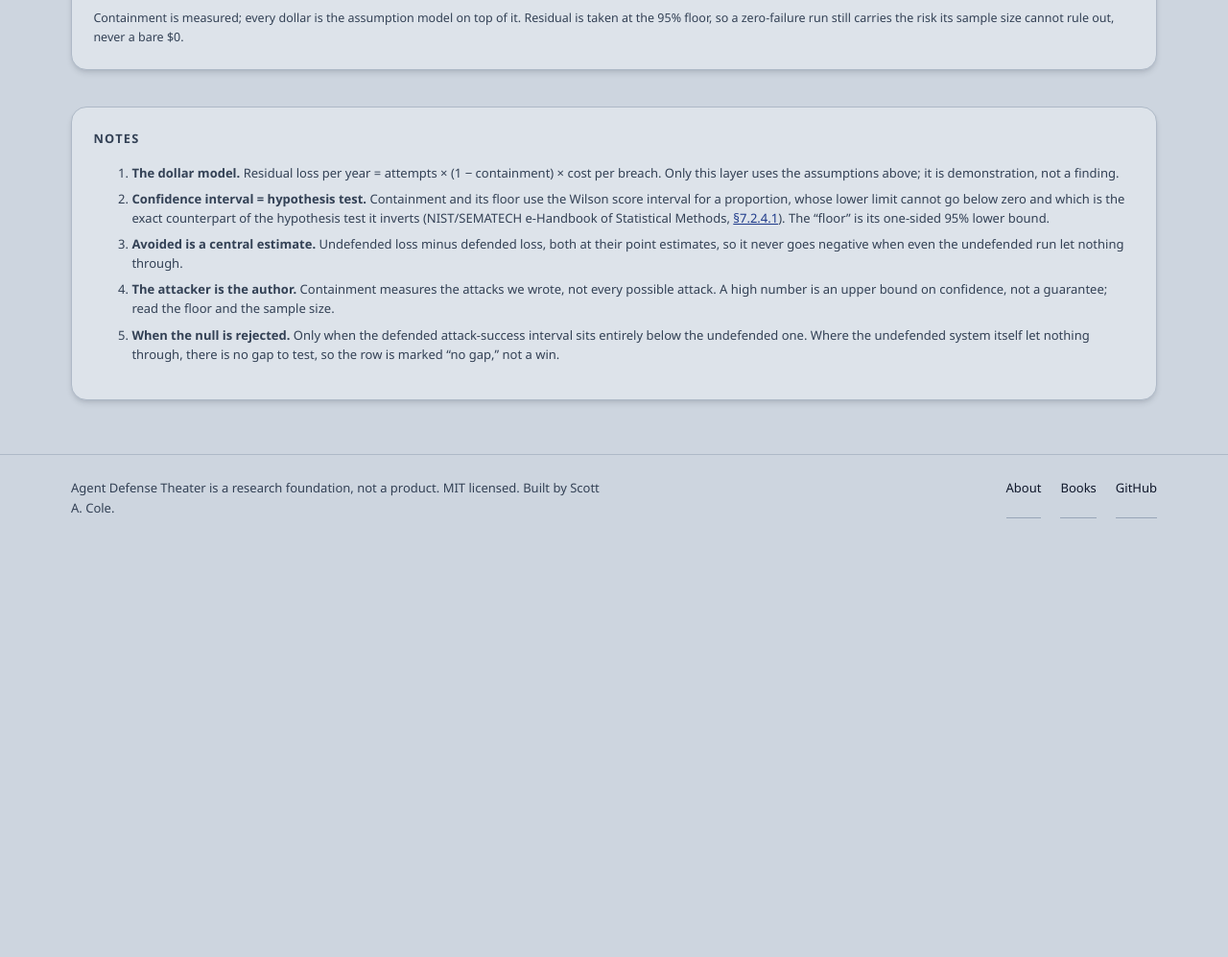
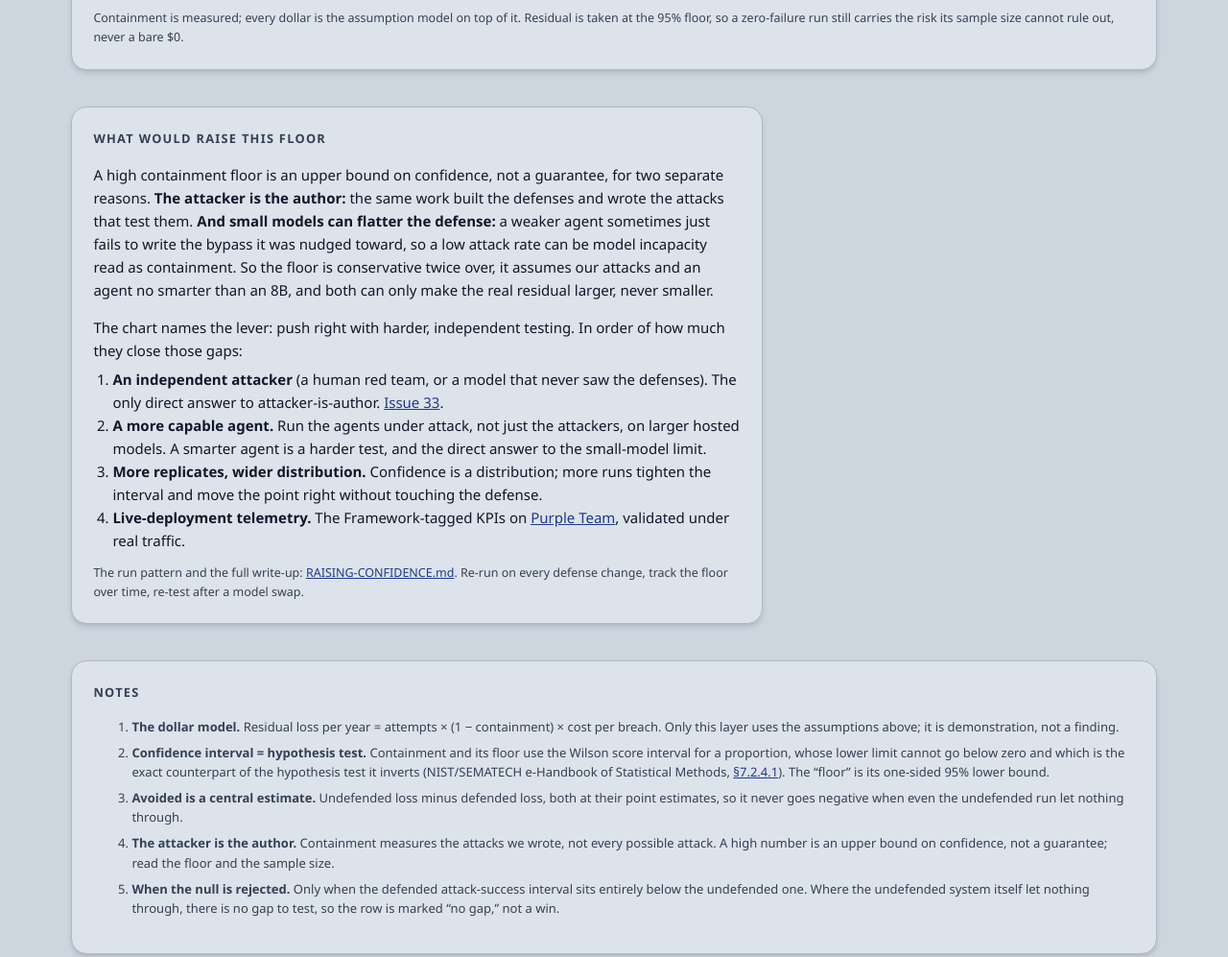
Before and after one commit to ScottColeSW/Agent-Defense-Theater, a plain HTML site: page site/risk.html in a window 1280 px wide. Shown: the part 2785-3782 px from the top of the page at 96% size. Before the commit the page ends 3365 px from the top, so only its background shows below. Drawn offline with Linux system fonts and the light colour scheme.

Commit message:
Add "Raising confidence": the path to move the floor, and the run pattern
Answers the natural next question after the Risk page: a high containment floor
is an upper bound on confidence, not a guarantee, and here is how to raise it.

docs/RAISING-CONFIDENCE.md states the two-fold ceiling (the attacker is the
author, and small local models can flatter a defense when a weak agent simply
fails to write the bypass), then the levers in order (an independent attacker,
a more capable agent, more replicates, live-deployment telemetry), and the run
pattern that keeps the number honest (re-run on every defense change, track the
floor over time, re-test after a model swap). It links the existing backlog
(OPEN-WORK, LIMITS-AND-ANSWERS, PURPLE-TEAM-MAP, issue 33) rather than copying it.

The Risk page gains a short "What would raise this floor" section tying the same
levers to the chart's x-axis, and the README points to the doc. No code changed,
so the suite is unaffected; the page renders with the section in place.

Co-Authored-By: Claude Opus 4.8 <noreply@anthropic.com>

```diff
--- a/site/risk.html
+++ b/site/risk.html
@@ -188,6 +188,22 @@ function table(rs) {
   </div></section>`;
 }
 
+function raiseFloor() {
+  const DOC = "https://github.com/ScottColeSW/Agent-Defense-Theater/blob/main/docs/RAISING-CONFIDENCE.md";
+  return `<section><div class="card" style="max-width:84ch">
+    <h2 style="margin:0 0 6px">What would raise this floor</h2>
+    <p>A high containment floor is an upper bound on confidence, not a guarantee, for two separate reasons. <b>The attacker is the author:</b> the same work built the defenses and wrote the attacks that test them. <b>And small models can flatter the defense:</b> a weaker agent sometimes just fails to write the bypass it was nudged toward, so a low attack rate can be model incapacity read as containment. So the floor is conservative twice over, it assumes our attacks and an agent no smarter than an 8B, and both can only make the real residual larger, never smaller.</p>
+    <p style="margin-bottom:6px">The chart names the lever: push right with harder, independent testing. In order of how much they close those gaps:</p>
+    <ol style="margin:0;padding-left:20px;line-height:1.6">
+      <li><b>An independent attacker</b> (a human red team, or a model that never saw the defenses). The only direct answer to attacker-is-author. <a href="https://github.com/ScottColeSW/Agent-Defense-Theater/issues/33" rel="noopener">Issue 33</a>.</li>
+      <li><b>A more capable agent.</b> Run the agents under attack, not just the attackers, on larger hosted models. A smarter agent is a harder test, and the direct answer to the small-model limit.</li>
+      <li><b>More replicates, wider distribution.</b> Confidence is a distribution; more runs tighten the interval and move the point right without touching the defense.</li>
+      <li><b>Live-deployment telemetry.</b> The Framework-tagged KPIs on <a href="purpleteam.html">Purple Team</a>, validated under real traffic.</li>
+    </ol>
+    <p class="small muted" style="margin:12px 0 0">The run pattern and the full write-up: <a href="${DOC}" rel="noopener">RAISING-CONFIDENCE.md</a>. Re-run on every defense change, track the floor over time, re-test after a model swap.</p>
+  </div></section>`;
+}
+
 function footnotes() {
   return `<section><div class="card">
     <h2 style="margin:0 0 6px">Notes</h2>
@@ -205,7 +221,7 @@ function render() {
   const rs = rows();
   $("page").innerHTML = `<header style="padding:24px 0 2px"><h1>Risk vs Confidence</h1>
     <p class="muted" style="max-width:74ch">The balance an executive actually weighs. Two layers, kept apart: what the runs <b>measured</b> about how well each defense holds, and a transparent <b>assumption</b> model that turns that into money. Nothing in dollars is a measurement.</p></header>
-    ${lenses()}${hypothesisCard(rs)}${controls()}${scatter(rs)}${table(rs)}${footnotes()}`;
+    ${lenses()}${hypothesisCard(rs)}${controls()}${scatter(rs)}${table(rs)}${raiseFloor()}${footnotes()}`;
   const bind = (id, set) => { const el = $(id); el.addEventListener("input", () => { const v = Number(el.value); if (v >= 0) { set(v); render(); const f = $(id); f.focus(); f.setSelectionRange(f.value.length, f.value.length); } }); };
   bind("exp", v => exposure = v);
   bind("imp", v => impact = v);
```
Also changed, not shown: 2 other files.
